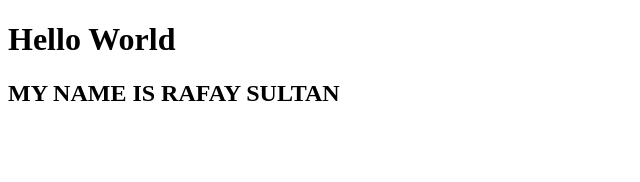
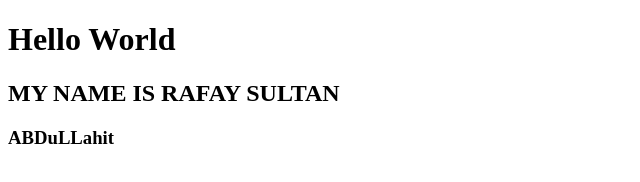
Before and after one commit to RAFAY-SULTAN751/WAD-CLASS, a plain HTML site: page index.html in a window 1280 px wide. Shown: the whole page, without its empty margins (0-640 px from the left). Drawn offline with Linux system fonts and the light colour scheme.

Commit message:
NEW FILE ADD

```diff
--- a/index.html
+++ b/index.html
@@ -8,5 +8,6 @@
 <body>
     <h1>Hello World</h1>
     <h2>MY NAME IS RAFAY SULTAN</h2>
+    <h3>ABDuLLahit </h3>
 </body>
 </html>
```
